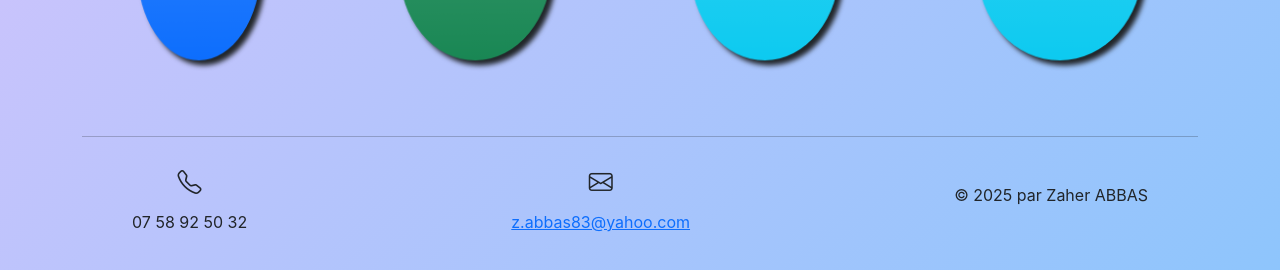
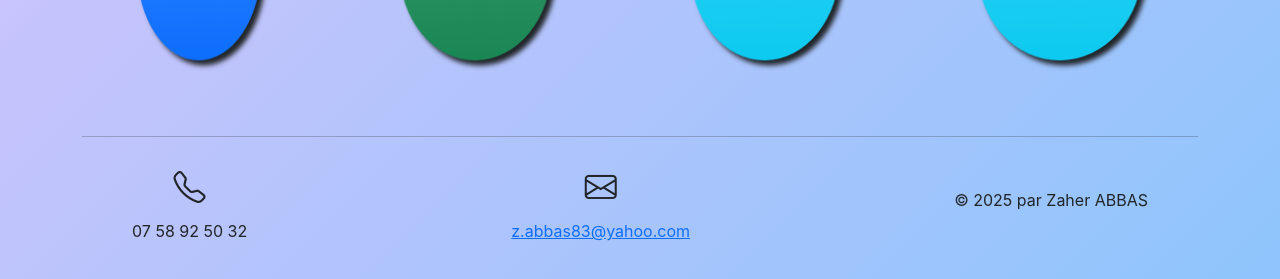
Before and after one commit to zaher-abbas/portfolio, a plain HTML site: page index.html in a window 1280 px wide. Shown: the part 633-912 px from the top of the page. Drawn offline with nearby package versions, Linux system fonts and the light colour scheme.

Commit message:
Les icones de footer passées de h4 à h2, c'est bcp mieux!

```diff
--- a/index.html
+++ b/index.html
@@ -118,11 +118,11 @@
 
     <footer>
       <div class="footer-item">
-        <h4><i class="bi bi-telephone"></i></h4>
+        <h2><i class="bi bi-telephone"></i></h2>
         07 58 92 50 32
       </div>
       <div class="footer-item">
-        <h4><i class="bi bi-envelope"></i></h4>
+        <h2><i class="bi bi-envelope"></i></h2>
         <a href="mailto:z.abbas83@yahoo.com">z.abbas83@yahoo.com</a>
       </div>
       <div>
```
Also changed, not shown: projets.html (+2 -2 lines).
